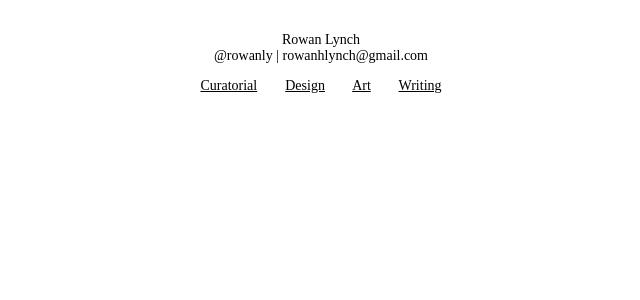
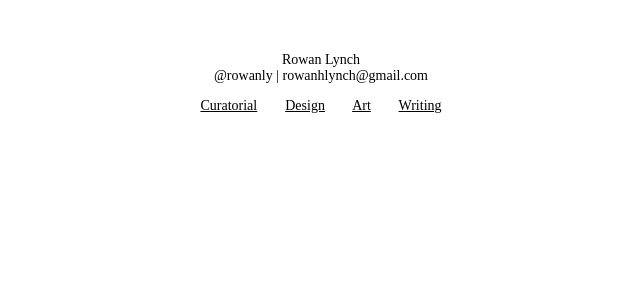
Before and after one commit to rowanpersonal/rowanpersonal.github.io, a PHP site: page / in a window 1280 px wide. Shown: the top 300 px of the page, without its empty margins (319-959 px from the left). Run offline with PHP 8.4, Linux system fonts and the light colour scheme.

Commit message:
Update site_style.css

```diff
--- a/pages/site_style.css
+++ b/pages/site_style.css
@@ -41,6 +41,6 @@ li {
 
 .header
  {font-size: 14px;
- padding-top: 10px;
+ padding: 30px;
  text-align: center;
  }
```
